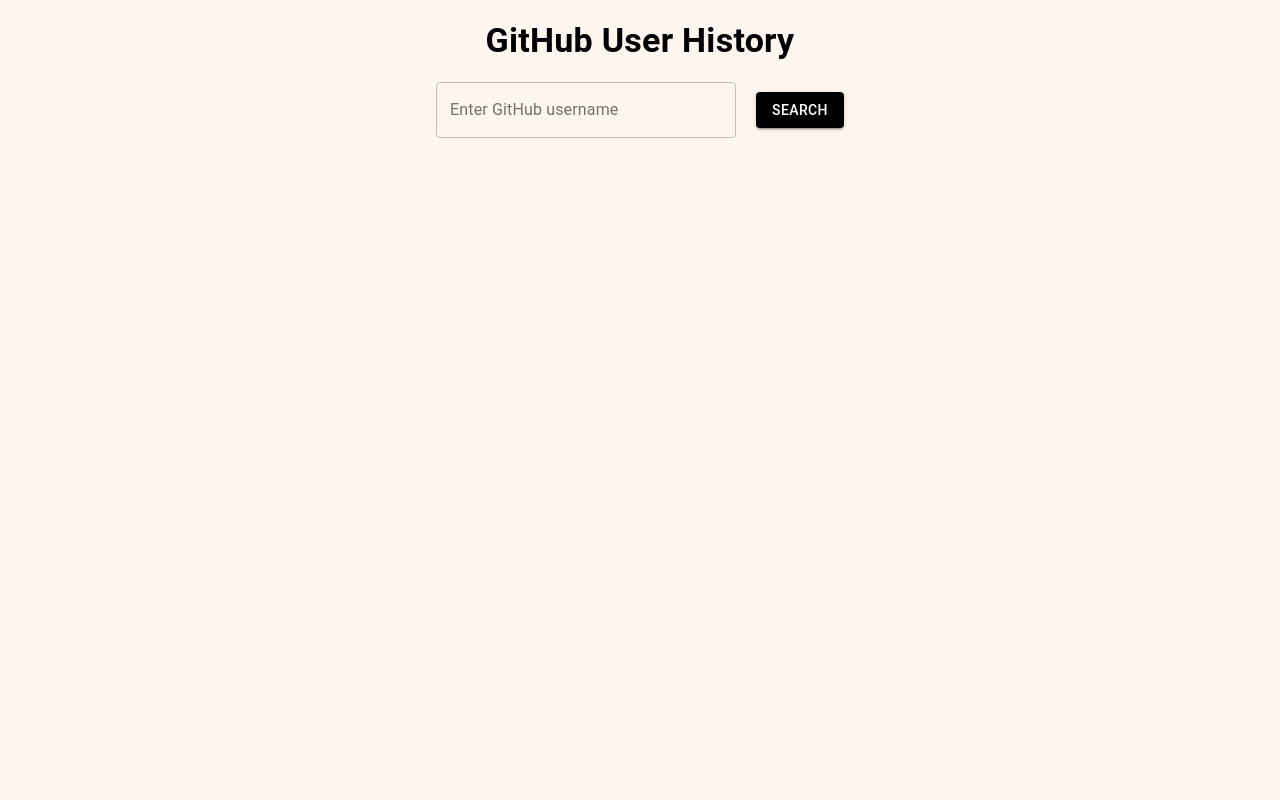
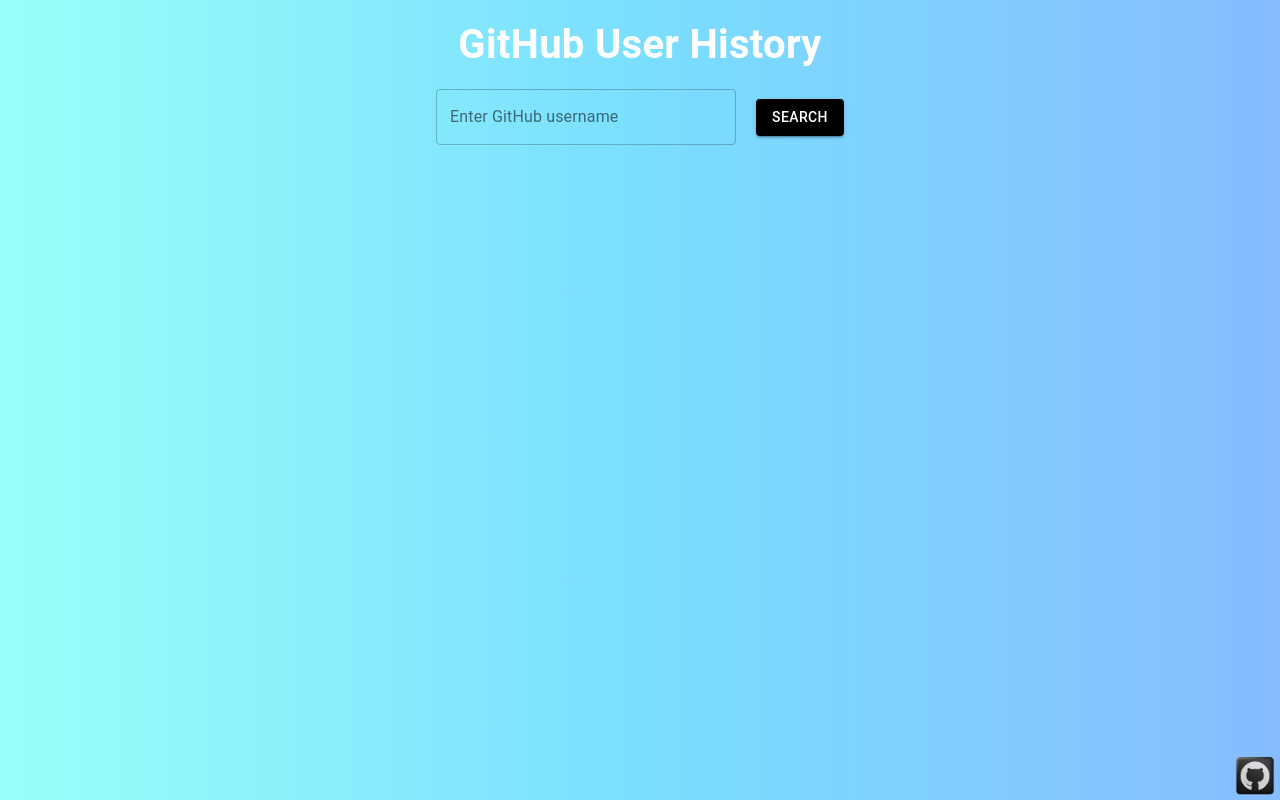
Before and after one commit to ElhaiMansbach/React-Projects, a React (Create React App) app in the folder shows-github-user-history/: page / in a window 1280 px wide. Built offline with nearby package versions, Linux system fonts and the light colour scheme.

Commit message:
Adding background, icon and gifs

```diff
--- a/shows-github-user-history/src/components/Container.jsx
+++ b/shows-github-user-history/src/components/Container.jsx
@@ -10,13 +10,25 @@
         style={{
           margin: "20px",
           fontWeight: "bold",
-          color: "#000000",
+          color: "white",
           textAlign: "center",
+          justifyContent: "center",
+          fontSize: "40px",
         }}
       >
         GitHub User History
       </Typography>
       <Input />
+      <img
+        src={process.env.PUBLIC_URL + "/github_icon.png"}
+        alt="GitHub Icon"
+        style={{
+          width: "50px",
+          position: "absolute",
+          right: "0px",
+          bottom: "0px",
+        }}
+      />
     </div>
   );
 }
--- a/shows-github-user-history/src/components/Input.jsx
+++ b/shows-github-user-history/src/components/Input.jsx
@@ -72,7 +72,6 @@
           <List userRepos={userRepos} />
         </>
       )}
-      {/* {userRepos && !error && <List userRepos={userRepos} />} */}
 
       {error && (
         <Typography
--- a/shows-github-user-history/src/gif/Gifs.js
+++ b/shows-github-user-history/src/gif/Gifs.js
@@ -27,6 +27,12 @@
   "https://media1.giphy.com/media/i1JSXl0MfeRd6/200.webp?cid=ecf05e4753aoj230ixy5osghuhayd775hq3k8jve2iv1uz1s&ep=v1_gifs_search&rid=200.webp&ct=g",
   "https://media2.giphy.com/media/h9oAf3IWCOZgs/200w.webp?cid=ecf05e47yeya9bqion5a8ml7c39myfsrats92p8jtatpg5cx&ep=v1_gifs_search&rid=200w.webp&ct=g",
   "https://media0.giphy.com/media/EVbEdEW3kuu0o/200w.webp?cid=ecf05e47kkdm2il72h17wkc9ht0i385bcm8prqehj7hy5vae&ep=v1_gifs_search&rid=200w.webp&ct=g",
+  "https://media2.giphy.com/media/3oEjIagF6qtZRvQdP2/200w.webp?cid=ecf05e47e519myfe7m9z0bjewx16eab5uuzqpjifeuy66x8c&ep=v1_gifs_search&rid=200w.webp&ct=g",
+  "https://media2.giphy.com/media/403NRxgdScOUQjiQEh/200w.webp?cid=ecf05e47e519myfe7m9z0bjewx16eab5uuzqpjifeuy66x8c&ep=v1_gifs_search&rid=200w.webp&ct=g",
+  "https://media2.giphy.com/media/7Hmw6SR4rCD0kE7lws/200w.webp?cid=ecf05e47lqzckdzzyafjm26s779bppzxp9b0it6bjqkg3hmp&ep=v1_gifs_search&rid=200w.webp&ct=g",
+  "https://media0.giphy.com/media/VQET4YLVUYuu4/100.webp?cid=ecf05e47lvd42gxjg0mtr60o3jlixcwuiqewdqd6x7wffsw4&ep=v1_gifs_search&rid=100.webp&ct=g",
+  "https://media0.giphy.com/media/l4q8f4miusB2zWEgw/200.webp?cid=ecf05e47jek1qm8exab3n7krvqlzlm3cmn5symjf9rkkef88&ep=v1_gifs_search&rid=200.webp&ct=g",
+  "https://media2.giphy.com/media/9NLYiOUxnKAJLIycEv/200.webp?cid=ecf05e47jek1qm8exab3n7krvqlzlm3cmn5symjf9rkkef88&ep=v1_gifs_search&rid=200.webp&ct=g",
 ];
 
 export default gifSrc;
--- a/shows-github-user-history/src/index.css
+++ b/shows-github-user-history/src/index.css
@@ -5,7 +5,16 @@
     sans-serif;
   -webkit-font-smoothing: antialiased;
   -moz-osx-font-smoothing: grayscale;
-  background-color: rgba(250, 235, 215, 0.419);
+  /* background-color: rgba(250, 235, 215, 0.419); */
+  /* background-image: url(../public/blue.webp);
+  background-size: cover;
+  color: white; */
+  background-image: linear-gradient(
+    to right ,
+    rgba(129, 255, 247, 0.8) 0%,
+    rgba(89, 214, 255, 0.8) ,
+    rgba(104, 172, 255, 0.8)100%
+  );
 }
 
 code {
```
Also changed, not shown: shows-github-user-history/public/blue.webp (added), shows-github-user-history/public/github_icon.png (added).
